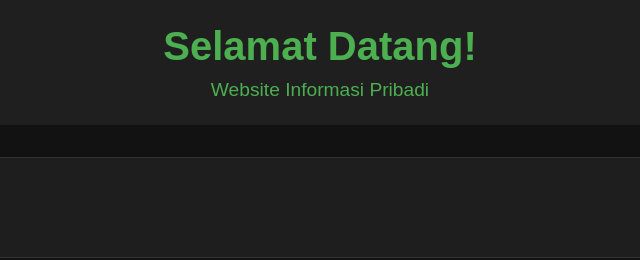
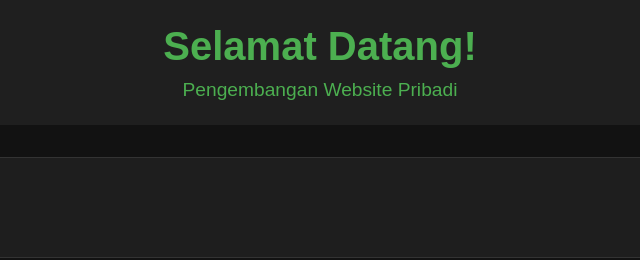
Before and after one commit to zepunnn/Web-Project, a plain HTML site: page frontend/index.html in a window 1280 px wide. Shown: the top 260 px of the page, 320-960 px from the left. Drawn offline with Linux system fonts and the light colour scheme; no server answers.

Commit message:
update header

```diff
--- a/frontend/index.html
+++ b/frontend/index.html
@@ -9,7 +9,7 @@
 <body>
     <header>
         <h1>Selamat Datang!</h1>
-        <p>Website Informasi Pribadi</p>
+        <p>Pengembangan Website Pribadi</p>
     </header>
     <main>
         <section id="profile">
```
